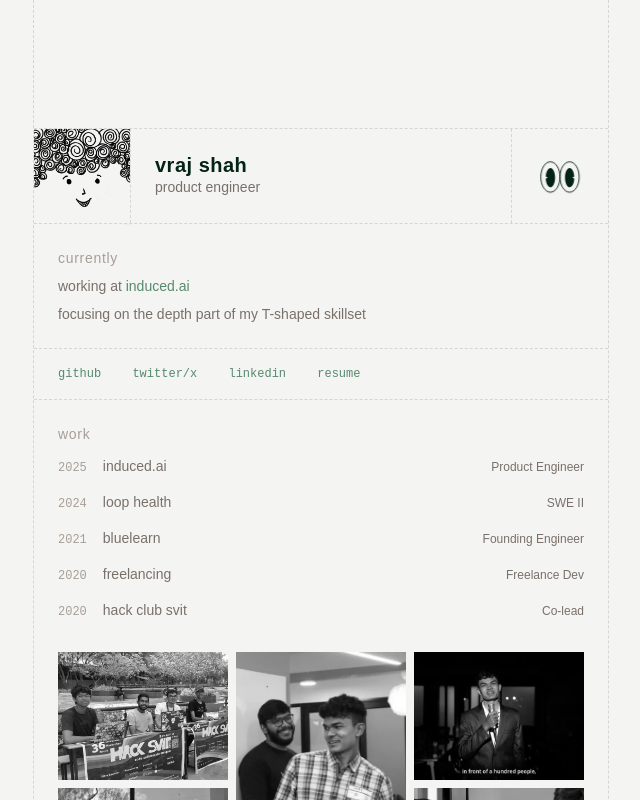
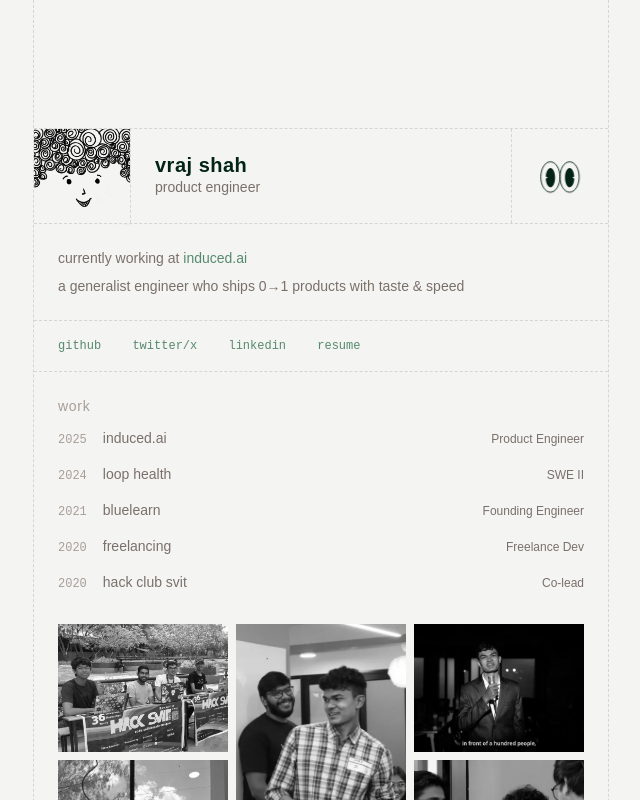
Before and after one commit to cheesetosht/portfolio-one, a SvelteKit app: page / in a window 1280 px wide. Shown: the top 800 px of the page, without its empty margins (319-959 px from the left). Built offline with nearby package versions, Linux system fonts and the light colour scheme; some icons are missing; a web font is replaced by a local one.

Commit message:
fix: content

```diff
--- a/src/routes/+page.svelte
+++ b/src/routes/+page.svelte
@@ -36,13 +36,13 @@
 </header>
 <main>
 	<section class="py-6 px-4 sm:px-6">
-		<h2 class="cursor-default select-none text-sm text-muted-fg tracking-wider mb-1 sm:mb-2">
+		<!-- <h2 class="cursor-default select-none text-sm text-muted-fg tracking-wider mb-1 sm:mb-2">
 			currently
-		</h2>
+		</h2> -->
 		<p class="text-fg-secondary mb-2">
-			working at <a href="https://www.induced.ai" target="_blank">induced.ai</a>
+			currently working at <a href="https://www.induced.ai" target="_blank">induced.ai</a>
 		</p>
-		<p class="text-fg-secondary">focusing on the depth part of my T-shaped skillset</p>
+		<p class="text-fg-secondary">a generalist engineer who ships 0→1 products with taste & speed</p>
 	</section>
 	<section class="border-y border-border border-dashed py-4 px-4 sm:px-6">
 		<div class="text-xs font-mono font-medium leading-normal flex gap-3 items-center flex-wrap">
```
